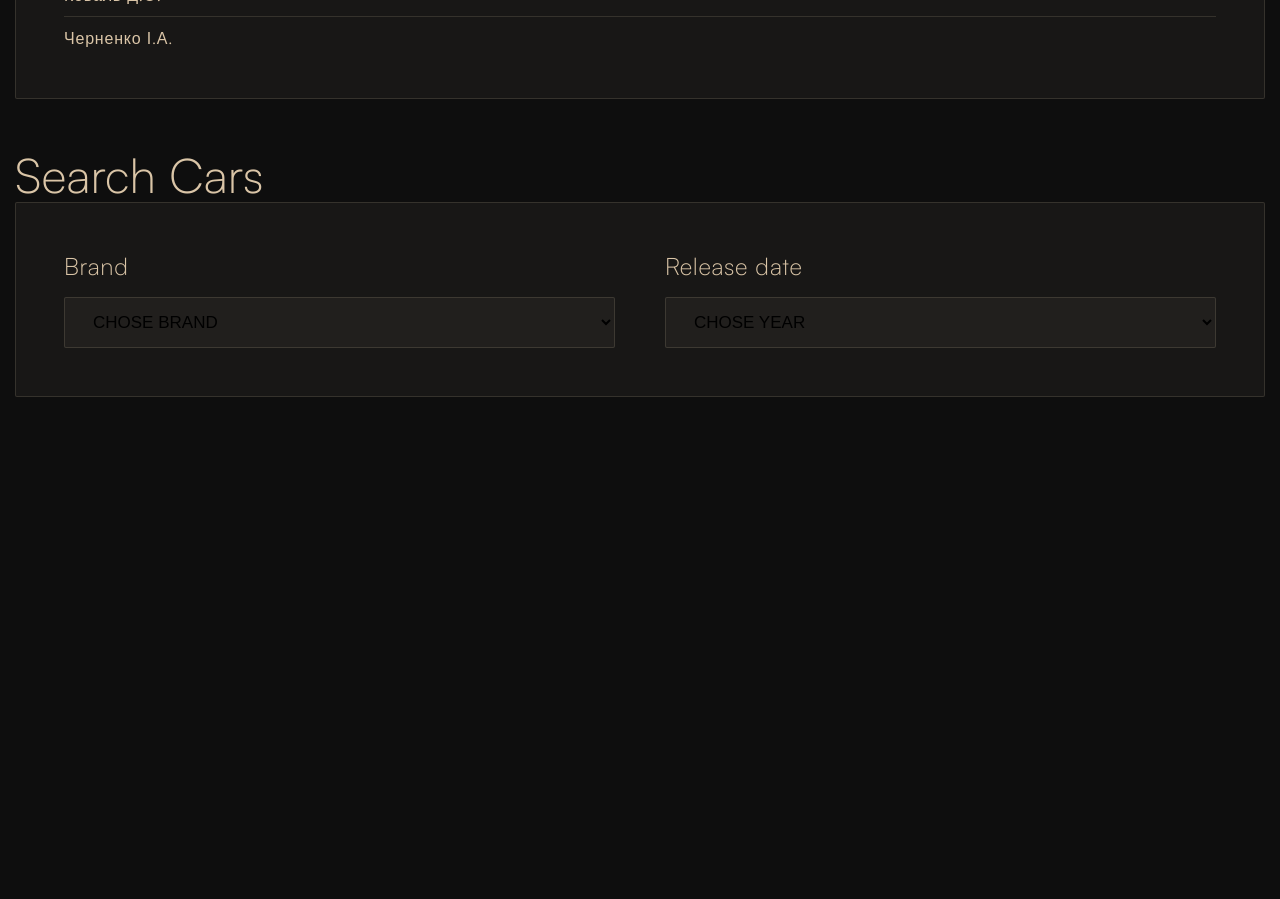
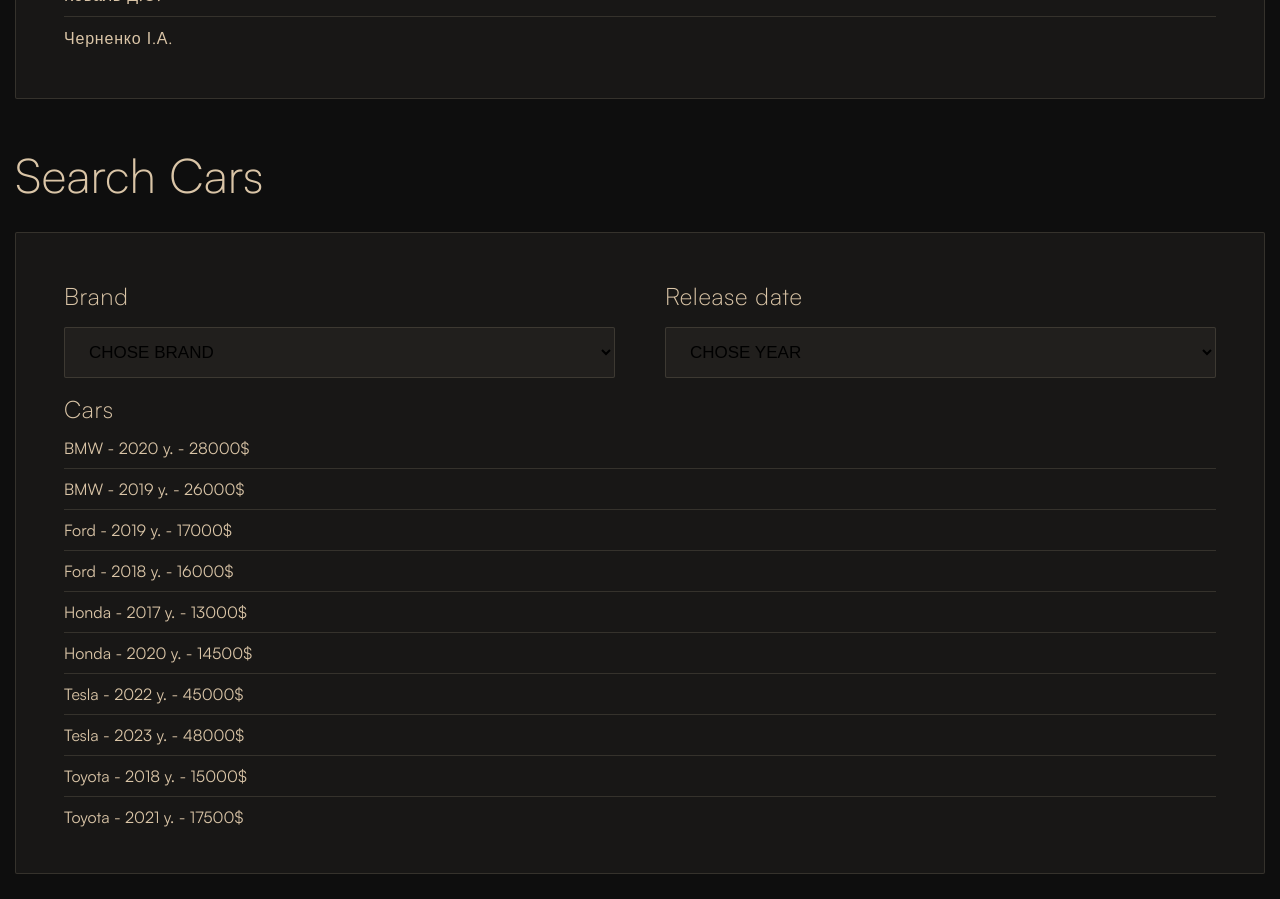
Before and after one commit to m1neil/homework_3, a React (Vite) app: page / in a window 1280 px wide. Shown: the part 3060-3959 px from the top of the page. Before the commit the page ends 3482 px from the top, so only its background shows below. Built offline with nearby package versions, Linux system fonts and the light colour scheme.

Commit message:
finish SearchCars

```diff
--- a/src/components/SearchCars.jsx
+++ b/src/components/SearchCars.jsx
@@ -1,13 +1,26 @@
 import { useState } from "react"
 
 function SearchCars({ carsList }) {
-
 	const [brand, setBrand] = useState('')
 	const [year, setYear] = useState('')
 
+	const handleBrandChange = e => {
+		setBrand(e.target.value)
+	}
+
+	const handleYearChange = e => {
+		setYear(e.target.value)
+	}
+
 	const createOptionsList = (key, typeSort = 'number') => {
+		const modifyCarsList = carsList.map(car => ({ id: car.id, [key]: car[key] }))
 		const funSort = typeSort === 'number' ? sortNumbers : sortStrings
-		return carsList.map(car => ({ id: car.id, [key]: car[key] })).sort(funSort)
+		return getUniqArray(modifyCarsList, key).sort(funSort)
+	}
+
+	const getUniqArray = (array, key) => {
+		return array.filter((item, index, arr) =>
+			index === arr.findIndex(subItem => item[key] === subItem[key]))
 	}
 
 	const sortNumbers = (a, b) => b.year - a.year
@@ -15,12 +28,27 @@
 		return a.brand.toLowerCase() < b.brand.toLowerCase() ? -1 : 1
 	}
 
-	const handleBrandChange = e => {
-		setBrand(e.target.value)
+	const filterList = car => {
+		if (!brand && !year) return true
+
+		let isFindCar
+		if (brand && year) {
+			isFindCar = car.brand.toLowerCase() === brand.toLowerCase() && car.year === parseInt(year)
+		} else if (!brand) {
+			isFindCar = car.year === parseInt(year)
+		} else isFindCar = car.brand.toLowerCase() === brand.toLowerCase()
+
+		return isFindCar
 	}
 
-	const handleYearChange = e => {
-		setYear(e.target.value)
+	const createListCars = () => {
+		const items = carsList.filter(filterList).sort(sortStrings).map(({ id, brand, year, price }) =>
+			<li key={id} className="search-car-list-item">{`${brand} - ${year} y. - ${price}$`}</li>)
+
+		if (!items.length)
+			return <div className="info">Nothing was found!</div>
+
+		return <ul className="search-car-list">{items}</ul>
 	}
 
 	return (
@@ -32,7 +60,7 @@
 						<div className="search-car-column">
 							<div className="search-car-label">Brand</div>
 							<select value={brand} name="mark-car" id="mark-car" className="search-car-select select" onChange={handleBrandChange}>
-								<option disabled value="">Chose brand</option>
+								<option value="">Chose brand</option>
 								{createOptionsList('brand', 'string').map(({ id, brand }) =>
 									<option key={id} value={brand}>{brand}</option>)}
 							</select>
@@ -40,12 +68,14 @@
 						<div className="search-car-column">
 							<div className="search-car-label">Release date</div>
 							<select value={year} name="year-car" id="year-car" className="search-car-select select" onChange={handleYearChange}>
-								<option disabled value="">Chose year</option>
+								<option value="">Chose year</option>
 								{createOptionsList('year', 'number').map(({ id, year }) =>
 									<option key={id} value={year}>{year}</option>)}
 							</select>
 						</div>
 					</div>
+					<h3 className="search-car-label">Cars</h3>
+					{createListCars()}
 				</div>
 			</div>
 		</div>
--- a/src/data.js
+++ b/src/data.js
@@ -52,12 +52,12 @@
 export const cars = [
 	{ id: 1, brand: "Toyota", year: 2018, price: 15000 },
 	{ id: 2, brand: "BMW", year: 2020, price: 28000 },
-	{ id: 3, brand: "Tesla", year: 2022, price: 45000 },
-	{ id: 4, brand: "Honda", year: 2017, price: 13000 },
-	{ id: 5, brand: "Ford", year: 2019, price: 17000 },
-	{ id: 6, brand: "Mercedes", year: 2021, price: 35000 },
-	{ id: 7, brand: "Volkswagen", year: 2016, price: 12000 },
-	{ id: 8, brand: "Audi", year: 2020, price: 29000 },
-	{ id: 9, brand: "Hyundai", year: 2018, price: 14000 },
-	{ id: 10, brand: "Kia", year: 2019, price: 13500 }
+	{ id: 3, brand: "Toyota", year: 2021, price: 17500 },
+	{ id: 4, brand: "BMW", year: 2019, price: 26000 },
+	{ id: 5, brand: "Tesla", year: 2022, price: 45000 },
+	{ id: 6, brand: "Honda", year: 2017, price: 13000 },
+	{ id: 7, brand: "Tesla", year: 2023, price: 48000 },
+	{ id: 8, brand: "Honda", year: 2020, price: 14500 },
+	{ id: 9, brand: "Ford", year: 2019, price: 17000 },
+	{ id: 10, brand: "Ford", year: 2018, price: 16000 }
 ]
--- a/src/styles/components/form/select.scss
+++ b/src/styles/components/form/select.scss
@@ -14,7 +14,7 @@
 	text-transform: uppercase;
 	border: toRem(1) solid rgba(218, 197, 167, 0.15);
 	border-radius: toRem(2);
-	padding: toRem(14) toRem(24);
+	padding: toRem(14) toRem(20);
 	transition: background-color 0.3s;
 	background-color: rgba(218, 197, 167, 0.05);
 	&::picker-icon {
@@ -34,7 +34,7 @@
 		}
 	}
 	option {
-		padding: toRem(12) toRem(10);
+		padding: toRem(12) toRem(20);
 		background-color: rgba(218, 197, 167, 0.05);
 		transition:
 			background-color 0.3s,
@@ -50,12 +50,6 @@
 			aspect-ratio: 1;
 			flex-shrink: 0;
 			background: url("../assets/icons/arrow-checkmark.svg") center / contain no-repeat;
-		}
-		&:first-child {
-			border-radius: toRem(2) toRem(2) 0 0;
-		}
-		&:last-child {
-			border-radius: 0 0 toRem(2) toRem(2);
 		}
 		&:not(:last-child) {
 			border-bottom: toRem(1) solid rgba(218, 197, 167, 0.15);
@@ -86,9 +80,9 @@
 	color: $mainColor;
 	border-radius: toRem(2);
 	opacity: 0;
-	bottom: calc(anchor(top) + toRem(10));
+	top: calc(anchor(bottom) + toRem(10));
 	left: 0;
-	transform: translateY(toRem(-25));
+	transform: translateY(toRem(25));
 	max-height: toRem(300);
 	padding-inline-end: toRem(5);
 	scrollbar-width: thin;
@@ -101,6 +95,6 @@
 @starting-style {
 	::picker(select):popover-open {
 		opacity: 0;
-		transform: translateY(toRem(-25));
+		transform: translateY(toRem(25));
 	}
 }
--- a/src/styles/components/search-cars.scss
+++ b/src/styles/components/search-cars.scss
@@ -2,9 +2,11 @@
 
 .search-car {
 	padding-block: toRem(25);
+	min-height: toRem(600);
 	&-container {
 	}
 	&-title {
+		margin-bottom: toRem(30);
 	}
 	&-body {
 	}
@@ -27,4 +29,14 @@
 	}
 	&-select {
 	}
+	&-list {
+	}
+	&-list-item {
+		color: $accentColor;
+		&:not(:last-child) {
+			padding-bottom: toRem(12);
+			margin-bottom: toRem(12);
+			border-bottom: toRem(1) solid rgba(218, 197, 167, 0.15);
+		}
+	}
 }
```
